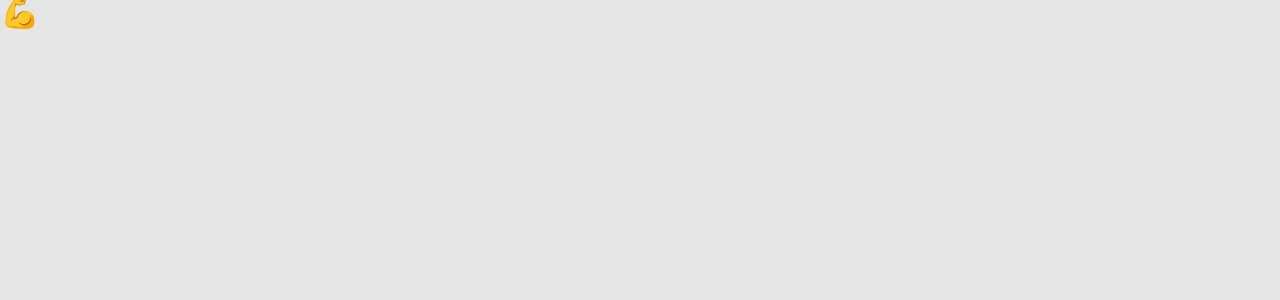
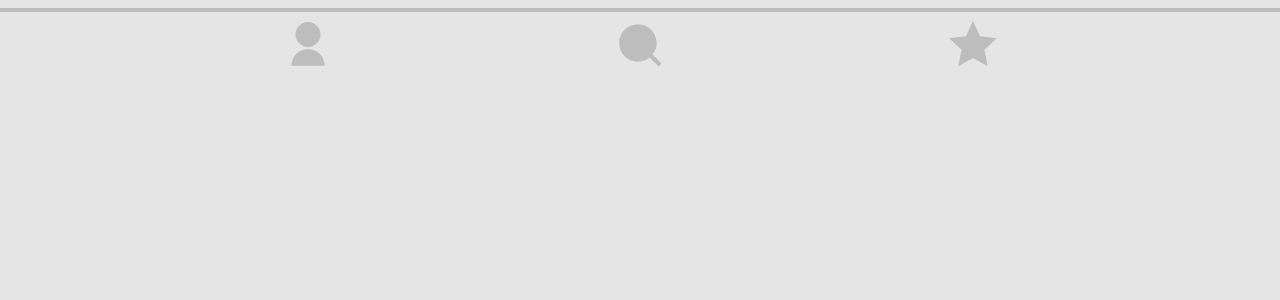
Before and after one commit to Diego12996/github-stats, a React (Create React App) app: page / in a window 1280 px wide. Shown: the top 300 px of the page. Built offline with nearby package versions, Linux system fonts and the light colour scheme.

Commit message:
Footer finished

```diff
--- a/package.json
+++ b/package.json
@@ -10,6 +10,7 @@
     "@testing-library/user-event": "^13.5.0",
     "react": "^18.2.0",
     "react-dom": "^18.2.0",
+    "react-icons": "^4.4.0",
     "react-scripts": "5.0.1",
     "web-vitals": "^2.1.4"
   },
--- a/src/App.js
+++ b/src/App.js
@@ -1,5 +1,9 @@
+import Footer from "./components/footer/footer";
+
 function App() {
-  return <h1>💪</h1>
+  return (
+    <Footer />
+  )
 }
 
 export default App;
--- /dev/null
+++ b/src/components/footer/footer.jsx
@@ -0,0 +1,41 @@
+import styled from '@emotion/styled'
+import { RiSearchFill, RiUserFill, RiStarFill } from "react-icons/ri";
+
+
+
+
+function Footer() {
+
+  const NavIcon = styled.div`
+    backgorund-color: #F2F2F2;
+    display: flex;
+    justify-content: space-evenly;
+  `
+
+  const Icon = styled.i`
+    font-size: 50px;
+    color: #BDBDBD
+  `
+  const Barra = styled.hr`
+    border: 2px solid #BDBDBD;
+  `
+
+  return (
+    <div>
+      <Barra/>
+      <NavIcon>
+        <Icon>
+          <RiUserFill />
+        </Icon>
+        <Icon >
+          <RiSearchFill />
+        </Icon>
+        <Icon>
+          <RiStarFill />
+        </Icon>
+      </NavIcon>
+    </div>
+  );
+}
+
+export default Footer
```
Also changed, not shown: 1 other file (tests, documents, lock files or other folders).
